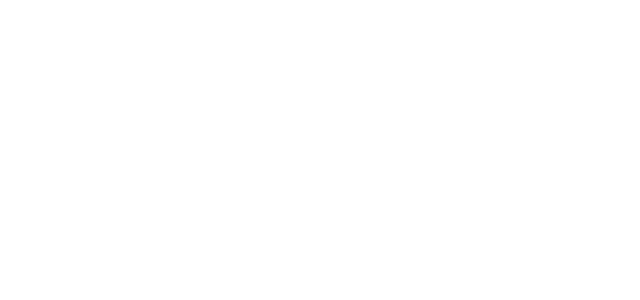
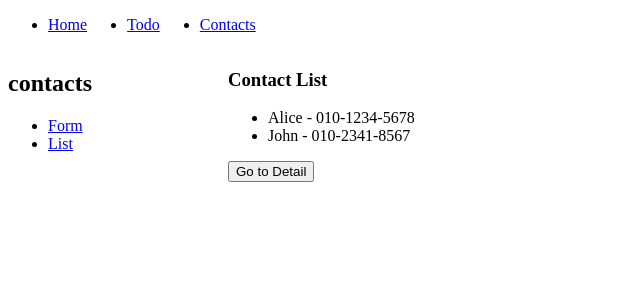
Before and after one commit to SonaNam/REACT-TS_STUDY, a React app: page /contacts in a window 1280 px wide. Before the commit this address had no page. Shown: the top 300 px of the page, without its empty margins (0-640 px from the left). Built offline with nearby package versions, Linux system fonts and the light colour scheme.

Commit message:
navigate

```diff
--- a/src/App.tsx
+++ b/src/App.tsx
@@ -1,16 +1,63 @@
 import { BrowserRouter, Routes, Route } from "react-router-dom";
 import Home from "./pages/Home";
-import Todo from "./modules/todo/Todo";
+// 정적 import 방식
+// import Todo from "./modules/todo/Todo";
+import Layout from "./Layout";
+import { Suspense, lazy } from "react";
+
+const ContactSidebar = lazy(
+  () => import("./modules/todo/contacts/ContactSidebar")
+);
+const ContactList = lazy(() => import("./modules/todo/contacts/ContactList"));
+const ContactDetail = lazy(
+  () => import("./modules/todo/contacts/ContactDetail")
+);
+const ContactForm = lazy(() => import("./modules/todo/contacts/ContactForm"));
+
+// Lazy-loading 기법
+// 동적인 import 방식 + lazy
+// 컴포넌트 로딩 시점에 import를 함
+// 웹팩으로 빌드하면 스크립트 파일이 나눠짐
+// const Todo = lazy(
+//   () => import("@/modules/todo/Todo")
+// );
+
+const Todo = lazy(() => {
+  // 0.5초의 지연을 시뮬레이션하기 위해
+  return new Promise<{
+    default: React.ComponentType;
+  }>((resolve) =>
+    setTimeout(() => {
+      resolve(import("@/modules/todo/Todo"));
+    }, 500)
+  );
+});
 
 const App = () => {
   // 라우팅 처리하는 곳의 가장 최상위에 BrowserRouter 감싸줘야함
   return (
+    // SPA(Single Page Application)
+    // 페이지: index.html 1개
+    // 경로에 맞는 컴포넌트를 스크립트로 로딩
     <BrowserRouter>
+      {/* 컴포넌트를 동적으로 로딩할 때 지연시간동안 보여주는 요소  */}
       <Routes>
-        {/* 컨텐츠 페이지 */}
-        <Route path="/" element={<Home />} index />
-        {/* 기능 모듈 */}
-        <Route path="/todo" element={<Todo />} />
+        <Route path="/" element={<Layout />}>
+          {/* 컨텐츠 페이지*/}
+          {/* index: 해당경로의 기본 화면 */}
+          <Route element={<Home />} index />
+          {/* 기능 모듈 */}
+          <Route path="todo" element={<Todo />} index />
+          {/* /contacts */}
+          <Route path="contacts" element={<ContactSidebar />}>
+            {/* /contacts */}
+            <Route element={<ContactList />} index />
+            {/* /contacts/form */}
+            <Route path="form" element={<ContactForm />} />
+            {/* /contacts/detail/:id */}
+            <Route path="detail/:id" element={<ContactDetail />} />
+          </Route>
+        </Route>
       </Routes>
     </BrowserRouter>
   );
--- /dev/null
+++ b/src/Layout.tsx
@@ -0,0 +1,36 @@
+import { Suspense } from "react";
+import { Link, Outlet } from "react-router-dom";
+
+function Layout() {
+  return (
+    <div id="layout">
+      {/* 링크들이 들어가는 곳 */}
+      <nav>
+        <ul style={{ display: "flex", gap: "40px" }}>
+          <li>
+            <Link to="/">Home</Link>
+          </li>
+          <li>
+            {/* 페이지이동 */}
+            {/* <href="/" */}
+            {/* url에 맞는 컴포넌트만 로딩 */}
+            {/* a태그를 쓰면 새로 다시 다 받아옴
+                link 를 쓰면 해당부분만 */}
+            <Link to="/todo">Todo</Link>
+          </li>
+          <li>
+            <Link to="/contacts">Contacts</Link>
+          </li>
+        </ul>
+      </nav>
+      {/* 세부 화면들이 나오는 곳 */}
+      <main>
+        {/* Outlet 세부경로의 컴포넌트들이 로딩위치 */}
+        <Suspense fallback={<div>Loading...</div>}>
+          <Outlet />
+        </Suspense>
+      </main>
+    </div>
+  );
+}
+export default Layout;
--- /dev/null
+++ b/src/modules/todo/contacts/ContactDetail/index.tsx
@@ -0,0 +1,17 @@
+import { useParams } from "react-router-dom";
+
+const ContactDetail = () => {
+  // /contacts/detail/:id
+  // :매개변수명
+  // useParams<{필트명:문자열{}>
+  //: 매개변수명 == 필드명
+  const { id } = useParams<{ id: string }>();
+
+  return (
+    <div>
+      <h3>Contact Detail</h3>
+      <p>{id}</p>
+    </div>
+  );
+};
+export default ContactDetail;
--- /dev/null
+++ b/src/modules/todo/contacts/ContactForm/index.tsx
@@ -0,0 +1,21 @@
+import { useNavigate } from "react-router-dom";
+
+const ContactForm = () => {
+  // programatic방식으로 라우팅 처리
+  const navigate = useNavigate();
+
+  const handleSave = () => {
+    // 검증
+    // 서버연동
+    // 완료가 되면 목록 화면으로 이동
+    navigate("/contacts");
+  };
+
+  return (
+    <div>
+      <h3>Contact Form</h3>
+      <button onClick={handleSave}>Save</button>
+    </div>
+  );
+};
+export default ContactForm;
--- /dev/null
+++ b/src/modules/todo/contacts/ContactList/index.tsx
@@ -0,0 +1,35 @@
+import { useNavigate } from "react-router-dom";
+
+const ContactList = () => {
+  const contacts = [
+    { id: 1, name: "Alice", phone: "010-1234-5678" },
+    { id: 2, name: "John", phone: "010-2341-8567" },
+  ];
+  const navigate = useNavigate();
+
+  const handleClickItem = (id: number) => {
+    navigate(`/contacts/detail/${id}`);
+  };
+  return (
+    <div>
+      <h3>Contact List</h3>
+      <ul>
+        {contacts.map((c) => (
+          <li
+            style={{ cursor: "pointer" }}
+            key={`contact-${c.id}`}
+            onClick={() => {
+              handleClickItem(c.id);
+            }}
+          >
+            <span>
+              {c.name} - {c.phone}
+            </span>
+          </li>
+        ))}
+      </ul>
+      <button>Go to Detail</button>
+    </div>
+  );
+};
+export default ContactList;
--- /dev/null
+++ b/src/modules/todo/contacts/ContactSidebar/index.tsx
@@ -0,0 +1,28 @@
+import { Suspense } from "react";
+import { Link, Outlet } from "react-router-dom";
+
+// /contacts -> Layout - ContactSidebar
+// / contacts/form -> Layout - ContactSidebar - ContactForm(Outlet)
+const ContactSidebar = () => {
+  return (
+    <div style={{ display: "flex", gap: "20px" }}>
+      <aside style={{ width: "200px" }}>
+        <h2>contacts</h2>
+        <ul>
+          <li>
+            <Link to="/contacts/form">Form</Link>
+          </li>
+          <li>
+            <Link to="/contacts">List</Link>
+          </li>
+        </ul>
+      </aside>
+      <section>
+        <Suspense fallback={<div>Loading...</div>}>
+          <Outlet />
+        </Suspense>
+      </section>
+    </div>
+  );
+};
+export default ContactSidebar;
```
